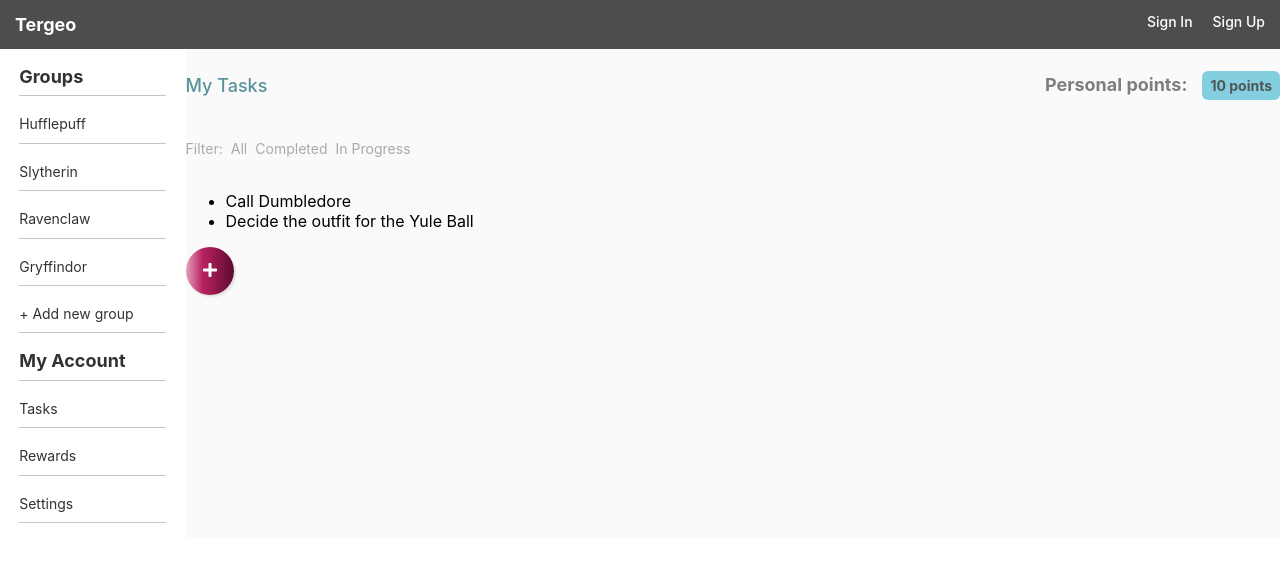
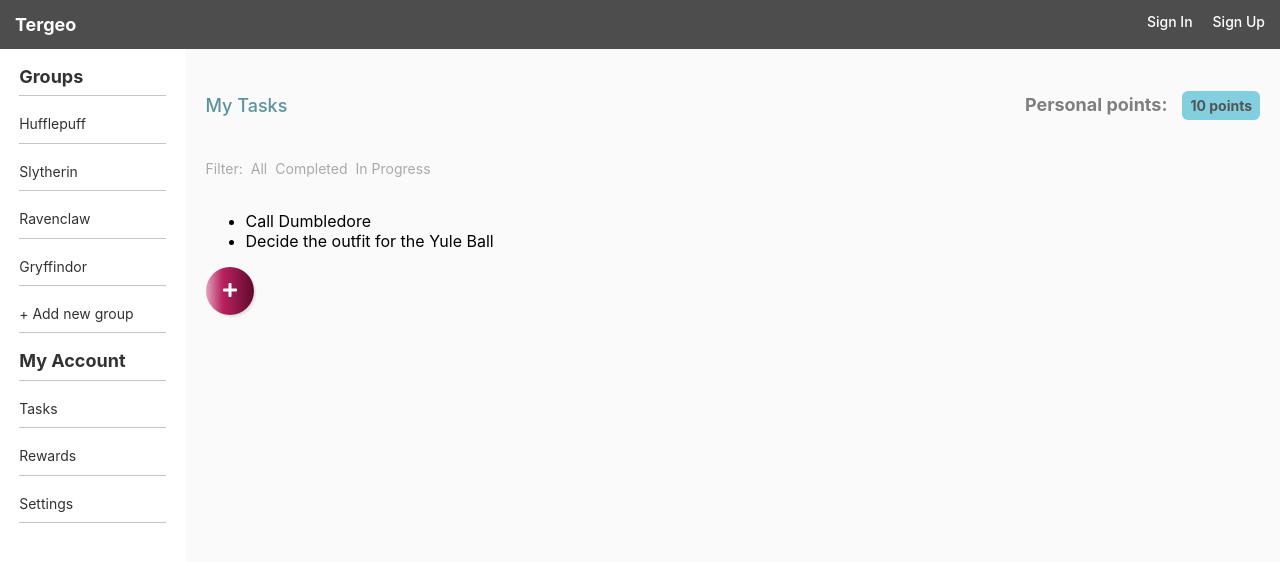
Before and after one commit to NicolePell/tergeo-typescript, a React (Create React App) app in the folder tergeo-ui/: page / in a window 1280 px wide. Shown: the top 562 px of the page. Built offline with nearby package versions, Linux system fonts and the light colour scheme.

Commit message:
chore(styling): stillll trying to make main content container fit full height

```diff
--- a/tergeo-ui/src/App.tsx
+++ b/tergeo-ui/src/App.tsx
@@ -6,12 +6,13 @@ import AppHeader from './components/AppHeader';
 import MainContent from './components/MainContent';
 
 const Container = styled.div`
-  height: 100vh;
+  height: 100%;
 `;
 
 const MainContentContainer = styled.div`
   display: flex;
   background-color: #fafafa;
+  height: 100%;
 `;
 
 const App: React.FC = () => {
--- a/tergeo-ui/src/Tasks/TaskList.tsx
+++ b/tergeo-ui/src/Tasks/TaskList.tsx
@@ -29,7 +29,7 @@ export const AddButton = styled.button`
   font-size: 1em;
   height: 3em;
   width: 3em;
-  box-shadow: 2px 2px 2px 0px rgba(20, 20, 20, 0.1);
+  box-shadow: 2px 2px 2px 0 rgba(20, 20, 20, 0.1);
 `;
 
 export type Props = {};
--- a/tergeo-ui/src/components/MainContent.tsx
+++ b/tergeo-ui/src/components/MainContent.tsx
@@ -8,6 +8,7 @@ const Container = styled.div`
   display: flex;
   flex: 1;
   flex-direction: column;
+  margin: 20px;
 `;
 
 const HeaderContainer = styled.div`
```
